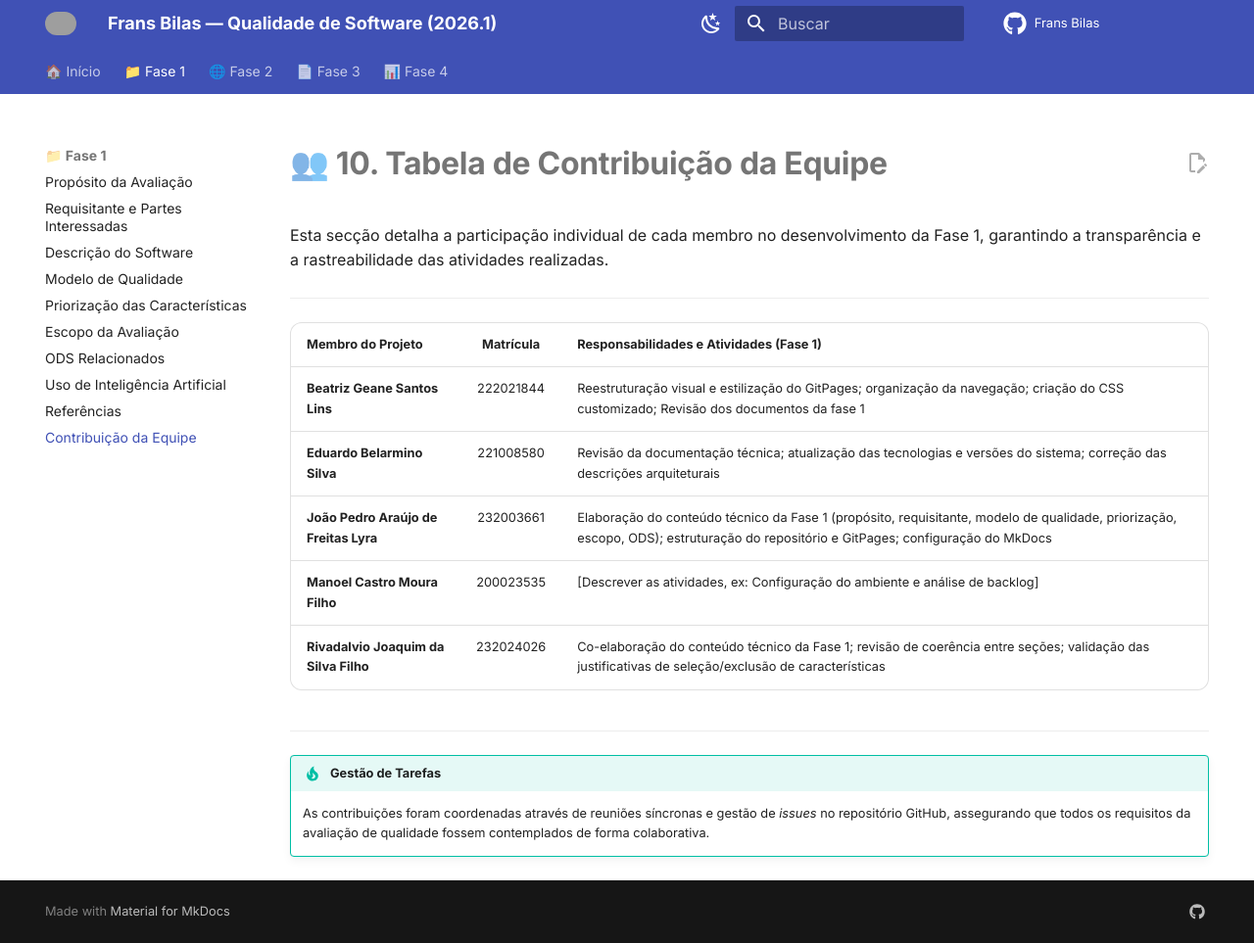
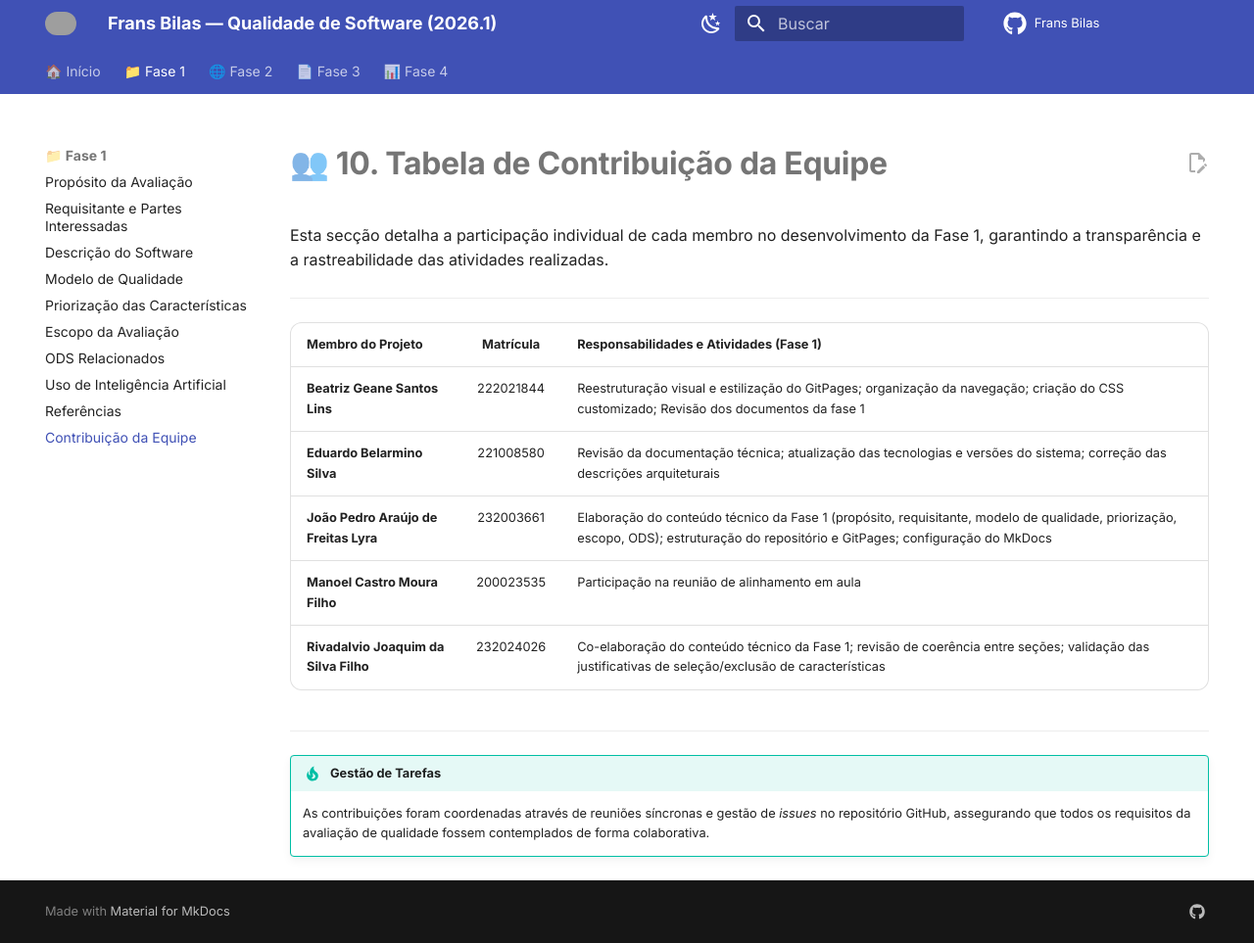
Before and after one commit to FCTE-Qualidade-de-Software-1/2026-1_T01_FRANS_BILAS, an MkDocs documentation site: the page built from docs/fase1/contribuicao_equipe.md, in a window 1280 px wide and 963 px high. Shown: the whole window at 98% size. Built offline with MkDocs 1.6.1 and Material for MkDocs 9.7.7, drawn with Linux system fonts in a browser that asks for light colours; comment, search, counter and statistics services are not loaded; grey boxes are pictures that could not be loaded.

Commit message:
revisao em contribuicoes

```diff
--- a/docs/fase1/contribuicao_equipe.md
+++ b/docs/fase1/contribuicao_equipe.md
@@ -9,7 +9,7 @@ Esta secção detalha a participação individual de cada membro no desenvolvime
 | **Beatriz Geane Santos Lins** | 222021844 | Reestruturação visual e estilização do GitPages; organização da navegação; criação do CSS customizado; Revisão dos documentos da fase 1|
 | **Eduardo Belarmino Silva** | 221008580 | Revisão da documentação técnica; atualização das tecnologias e versões do sistema; correção das descrições arquiteturais |
 | **João Pedro Araújo de Freitas Lyra** | 232003661 | Elaboração do conteúdo técnico da Fase 1 (propósito, requisitante, modelo de qualidade, priorização, escopo, ODS); estruturação do repositório e GitPages; configuração do MkDocs |
-| **Manoel Castro Moura Filho** | 200023535 | [Descrever as atividades, ex: Configuração do ambiente e análise de backlog] |
+| **Manoel Castro Moura Filho** | 200023535 | Participação na reunião de alinhamento em aula |
 | **Rivadalvio Joaquim da Silva Filho** | 232024026 | Co-elaboração do conteúdo técnico da Fase 1; revisão de coerência entre seções; validação das justificativas de seleção/exclusão de características|
 
 ---
```
